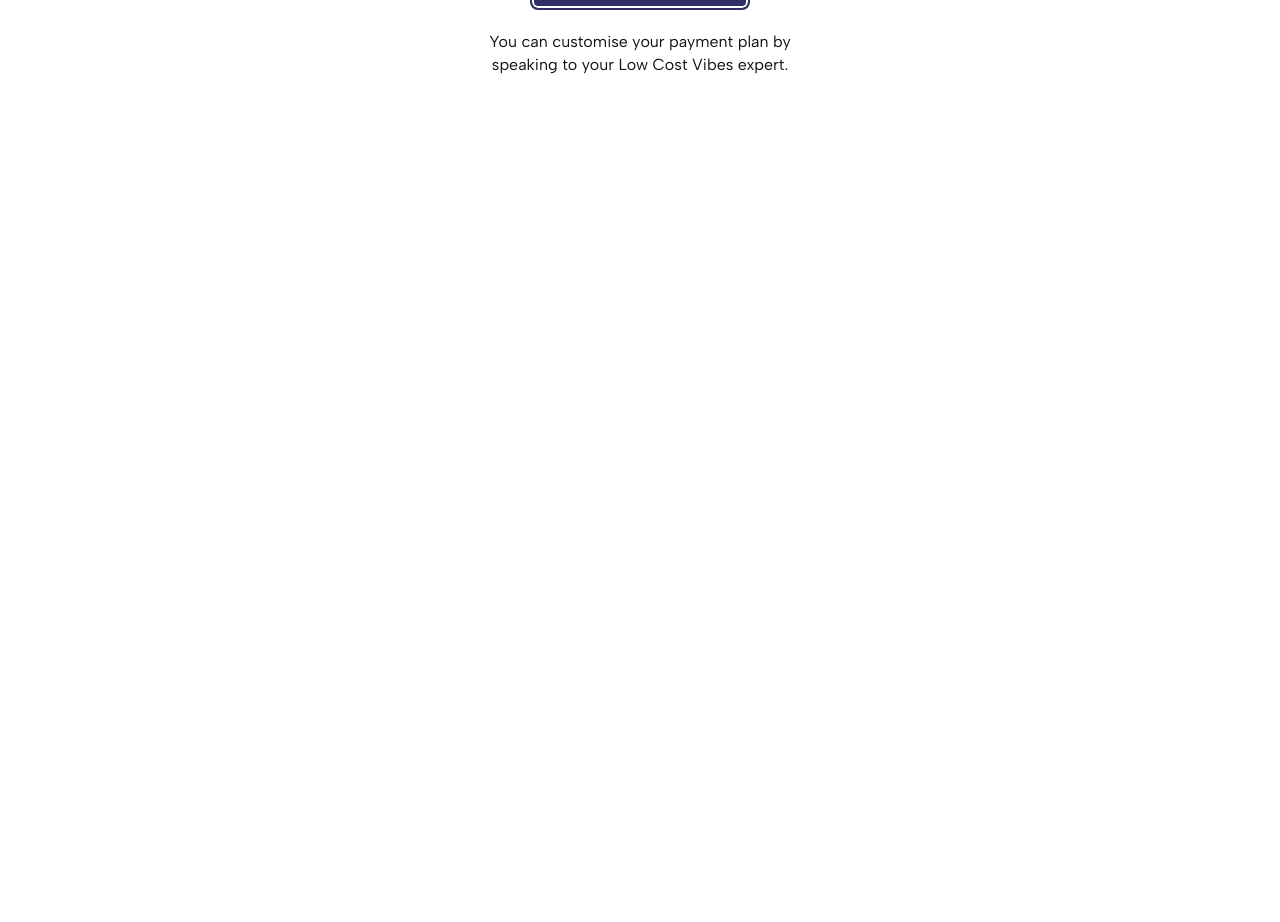
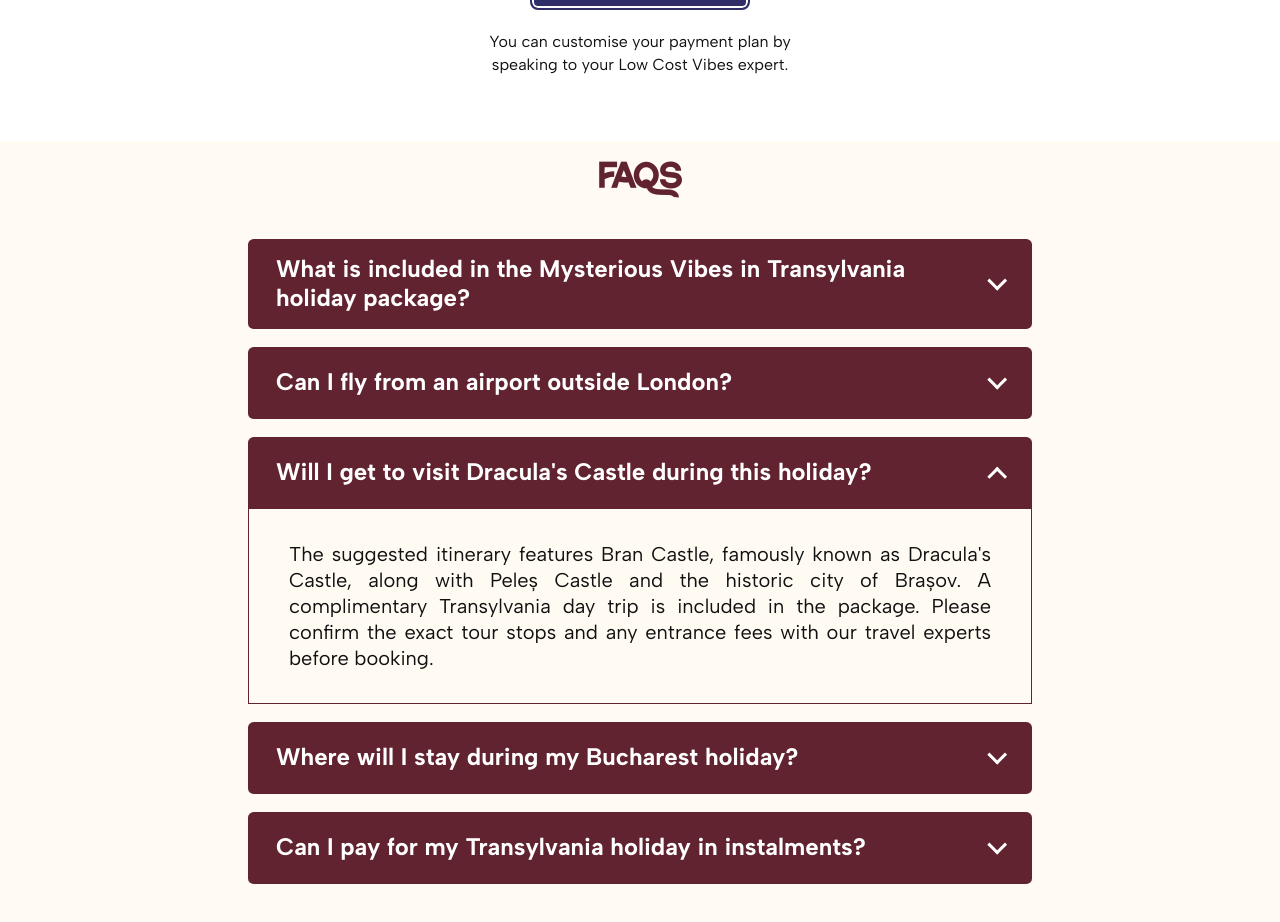
Before and after one commit to fa-haseena-shah/transylvania-deal-page, a Next.js app: page / in a window 1280 px wide. Shown: the part 7598-8520 px from the top of the page. Before the commit the page ends 7739 px from the top, so only its background shows below. Built offline with nearby package versions, Linux system fonts and the light colour scheme.

Commit message:
completed faq

```diff
--- a/src/app/page.js
+++ b/src/app/page.js
@@ -9,6 +9,7 @@ import Divider from "./ui/Divider";
 import Excursions from "./ui/Excursions";
 import Highlights from "./ui/Highlights";
 import Payment from "./ui/Payment";
+import Faq from "./ui/Faq";
 import deal from "./lib/deal-page-data.json";
 
 export default function Home() {
@@ -40,6 +41,7 @@ export default function Home() {
         <Highlights highlight={deal.highlight} />
         <Divider />
         <Payment content={deal.payment} />
+        <Faq faqs={deal.dealFAQs} />
       </main>
     </>
   );
--- /dev/null
+++ b/src/app/ui/Faq.js
@@ -0,0 +1,26 @@
+import Dropdown from "./Dropdown";
+import Title from "./Title";
+import styles from "./styles/deal-page.module.css";
+
+const TITLE = "FAQs";
+
+export default function Faq({ faqs = [] }) {
+  const items = faqs.map(({ id, question, answer }) => ({
+    id,
+    title: question,
+    contentHtml: answer,
+  }));
+
+  return (
+    <section
+      id="faq"
+      className={styles.faq}
+      aria-labelledby="faq-title"
+    >
+      <Title id="faq-title" title={TITLE}/>
+      <div className={styles.faqList}>
+        <Dropdown items={items} defaultOpenIndex={2} />
+      </div>
+    </section>
+  );
+}
--- a/src/app/ui/styles/deal-page.module.css
+++ b/src/app/ui/styles/deal-page.module.css
@@ -1238,7 +1238,19 @@
 
 @media (min-width: 64rem) {
   .paymentInner {
-    max-width: 32rem;
+    max-width: 30rem;
     padding-block: 5rem 4rem;
   }
 }
+
+.faq {
+  padding-block: 1rem 2.5rem;
+  background: var(--color-beige);
+}
+
+.faqList .dropdownList {
+  width: calc(100% - 3.5rem);
+  max-width: 49rem;
+  gap: 1.125rem;
+  margin-inline: auto;
+}
```
